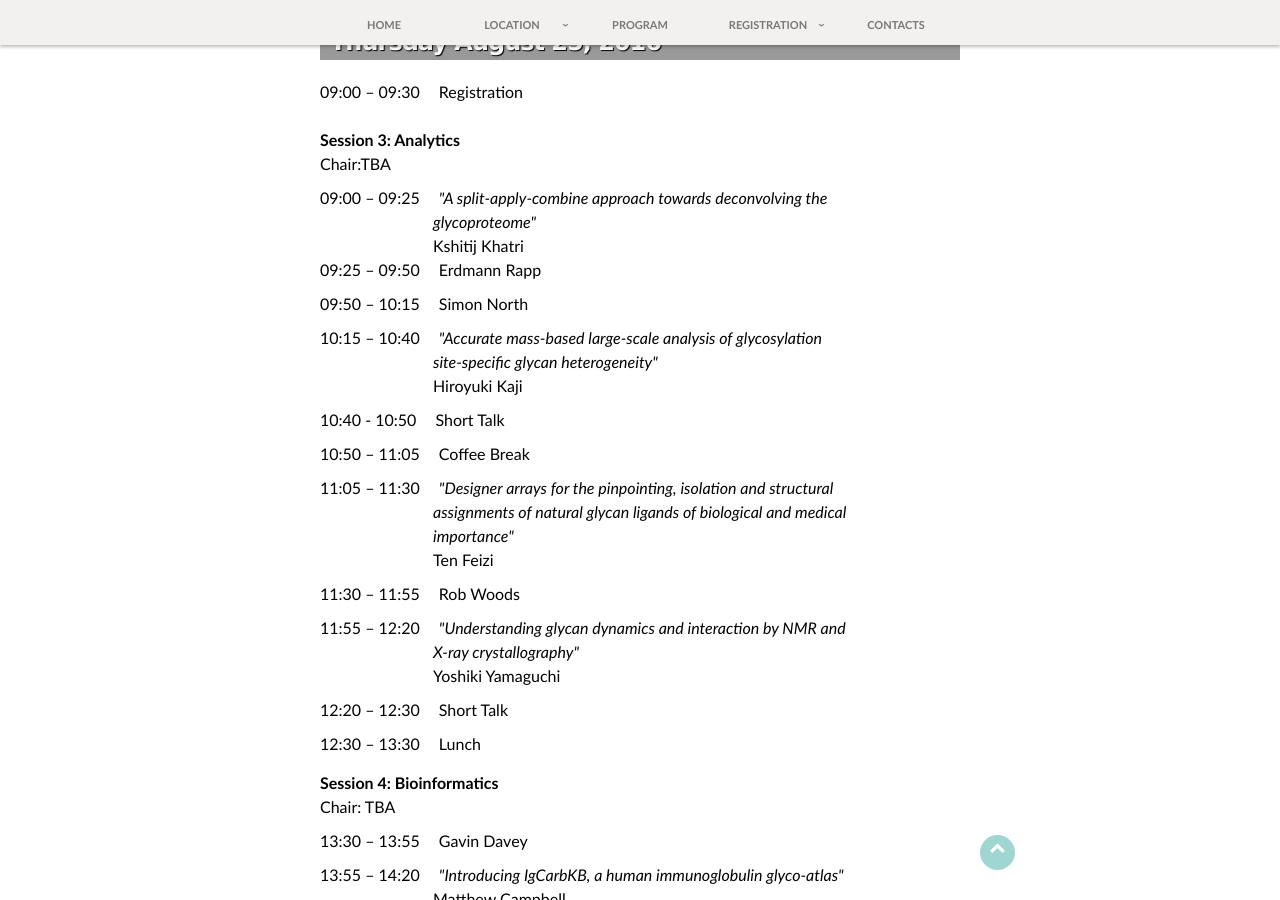
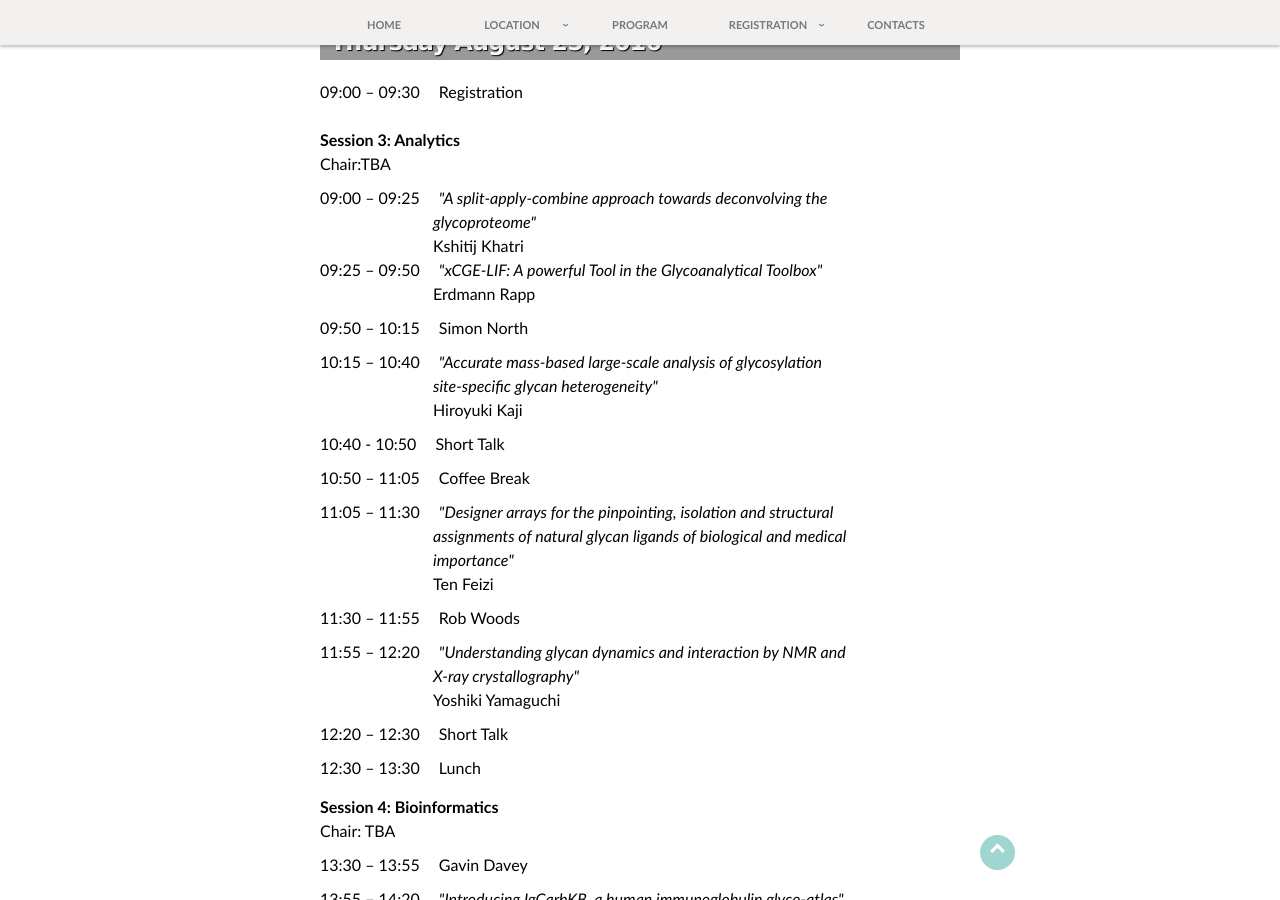
Before and after one commit to yamazakiM/test_warren2016, a Jekyll site: the page built from program/index.md, in a window 1280 px wide and 900 px high, scrolled down 1812 px. Built offline with Jekyll 4.4.1, drawn with Linux system fonts in a browser that asks for light colours; nearby versions of some CDN libraries; library files that are not in the unit come from our copies.

Commit message:
Update index.md

```diff
--- a/program/index.md
+++ b/program/index.md
@@ -152,10 +152,10 @@ Hokkaido University<br>
 	<span style="padding-left:113px">Kshitij Khatri</span>
 	<br>
 	<span style="display:inline-blck; width=130px; margin-top:10px; margin-right:15px">09:25 – 09:50</span>
-	<span>Erdmann Rapp</span>
+	<span style="font-style:italic">"xCGE-LIF: A powerful Tool in the Glycoanalytical Toolbox"</span>
 	<br>
-	<!--<span style="padding-left:113px">Erdmann Rapp</span>
-	<br>-->
+	<span style="padding-left:113px">Erdmann Rapp</span>
+	<br>
 	<span style="display:inline-block; width=130px; margin-top:10px; margin-right:15px">09:50 – 10:15</span>
 	<span>Simon North</span>
 	<br>
```
